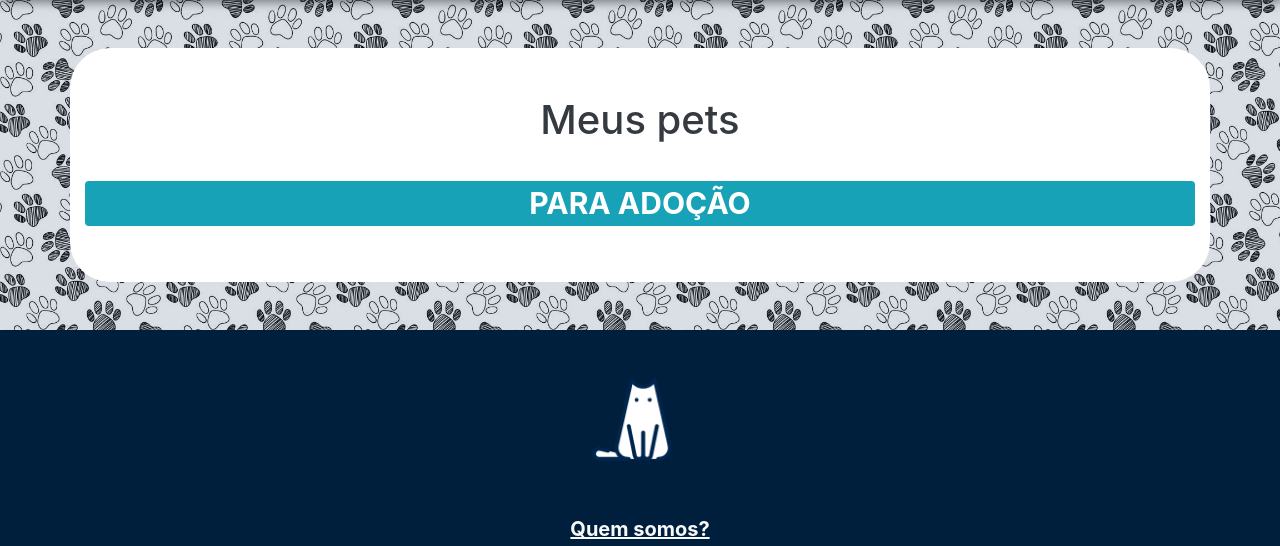
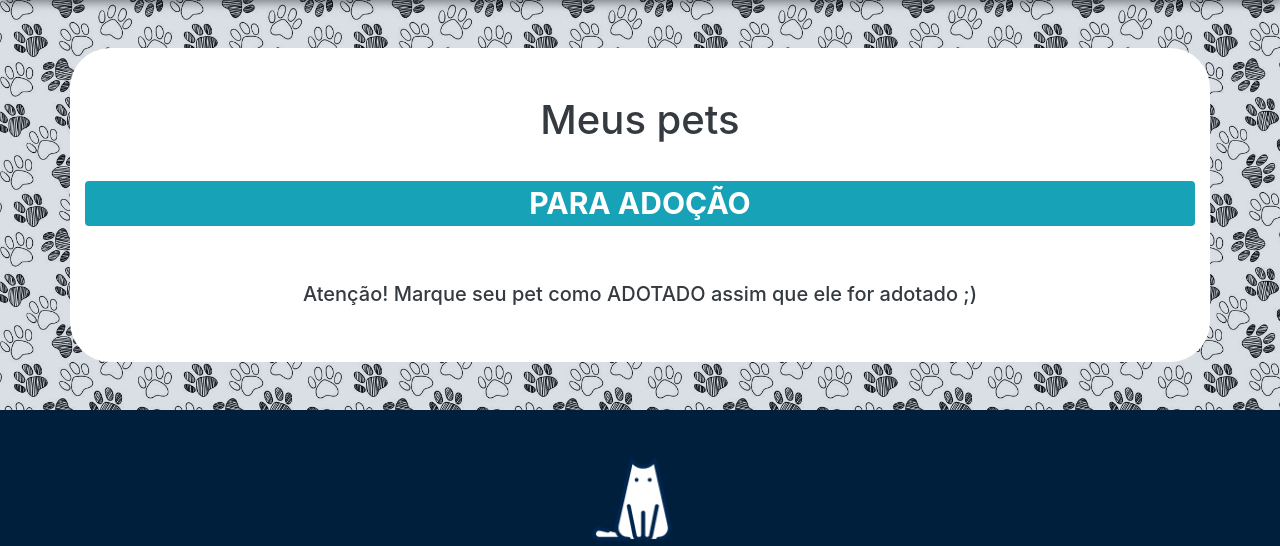
Before and after one commit to Me-Adota/website, a Django app: a page that uses templates/system/myPetsRecords.html in a window 1280 px wide. Shown: the part 148-694 px from the top of the page. Run offline with Django 3.2, Linux system fonts and the light colour scheme; data that the repository does not hold is empty; some libraries are stand-ins or nearby versions.

Commit message:
:arrow_up: Update myPets

```diff
--- a/templates/system/myPetsRecords.html
+++ b/templates/system/myPetsRecords.html
@@ -16,39 +16,74 @@
                 <h1>
                     <span class="badge badge-info w-100">PARA ADOÇÃO</span>
                 </h1>
+                <br>
+                <br>
+                <h5>Atenção! Marque seu pet como ADOTADO assim que ele for adotado ;)</h5>
+
             </div>
         </div>
         <div class="row">
-            <div class="col-12">
 
                 {% for pet in pets %}
-                    <div class="card" style="width: 18rem;">
-                        <img class="card-img-top" src="{{ request.scheme }}://{{ request.get_host }}/media/{{pet.image}}">
-                        <div class="card-body">
-                        <h5 class="card-title">{{pet.name}}</h5>
-                        <p class="card-text">{{pet.description}}</p>
-                        <br>
+                    <div class="col-12 col-md-4 my-3">
+                            <div class="card h-100 text-dark">
+                                <img class="card-img-top" alt="No image" src="{{ request.scheme }}://{{ request.get_host }}/media/{{pet.image}}">
+                                <div class="card-body">
+                                <h5 class="card-title">
+                                <small>Nome: </small>
+                                <strong>{{pet.name}}</strong>
+                                </h5>
+                                <p class="card-text">
+                                <div class="text-truncate" style="height: 30px;">
+                                    <small>Descrição: </small>
+                                    {{pet.description}}
+                                </div>
+                                <hr>
+                                <span class="badge badge-info">
+                                {% if pet.sex == 'M'%}
+                                    Macho
+                                {% else %}
+                                    Fêmea
+                                {% endif %}
+                                </span>
+                                <span class="badge badge-info">
+                                {% if pet.size == 'P'%}
+                                    Pequeno
+                                {% elif pet.size == 'M'%}
+                                    Médio
+                                {% else %}
+                                    Grande
+                                {% endif %}
+                                </span>
 
-                        <a href="#" class="btn btn-primary w-100">Ver mais</a>
+                                {% if pet.vaccinated %}
+                                    <span class="badge badge-success">Vacinado</span>
+                                {% endif %}
+
+                                {% if pet.castrated %}
+                                    <span class="badge badge-success">Castrado</span>
+                                {% endif %}
+
+                                {% if pet.dewormed %}
+                                    <span class="badge badge-success">Vermifugado</span>
+                                {% endif %}
+
+                                {% if pet.vulnerable %}
+                                    <span class="badge badge-danger">Vulnerável</span>
+                                {% endif %}
+
+
+                                </span>
+                                </p>
+                                    <a href="{%  url 'pages:Details' pet.id  %}" class="mb-auto btn btn-info btn-rounded w-100 btn-lg btn-cards">+ Informações</a>
+
+                                    <div class="text-center">
+                                        <a class="mt-5 w-100 mx-auto" href="{% url 'pets:adopted' pet.id %}"> Marcar como adotado </a>
+                                    </div>
+                                </div>
+                            </div>
                         </div>
-                    </div>
-                    <a href="{% url 'pets:deletePet' pet.id %}"> Deletar </a>
-                    Data de nascimento: {{pet.birth_date}}<br>
-                    Tipo do pet: {{pet.type}}<br>
-                    Raça do pet: {{pet.breed}}<br>
-                    Tamanho do pet: {{pet.size}}<br>
-                    Sexo do pet: {{pet.sex}}<br>
-                    Vacinado: {{pet.vaccinated}}<br>
-                    Castrado: {{pet.castrated}}<br>
-                    Tamanho: {{pet.dewormed}}<br>
-                    Vulnerável: {{pet.vulnerable}}<br>
-                    Adotado: {{ pet.isAdopted }}<br>
-                    <a href="{% url 'pets:EditPet' pet.id %}"> Atualizar informacao </a>
-                    <hr>
-                    <a href="{% url 'pets:adopted' pet.id %}"> Este pet foi adotado! :D </a>
-                    <hr>
                 {% endfor %}
-            </div>
         </div>
     </div>
 </header>
```
